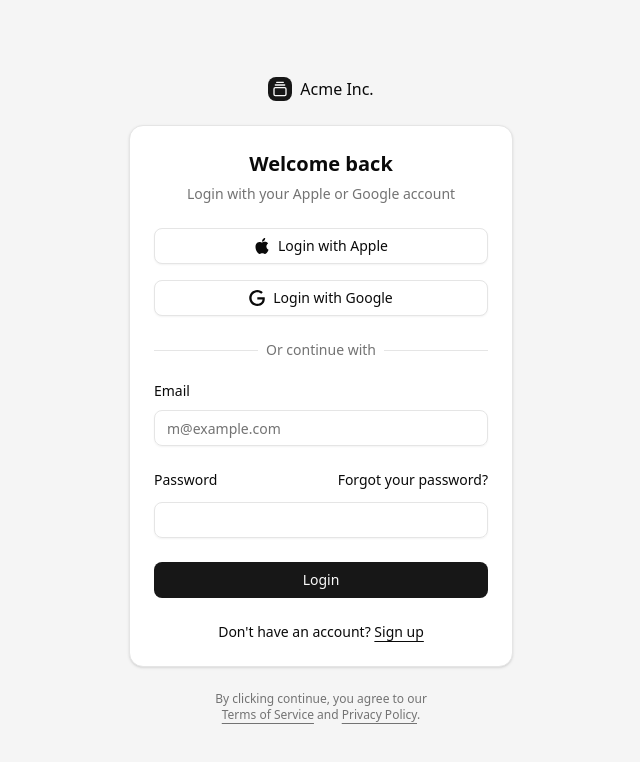
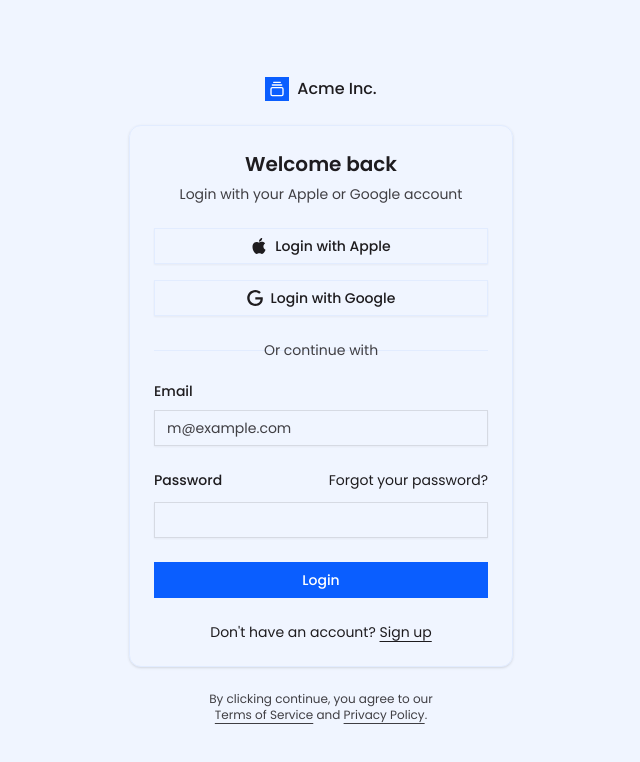
Before and after one commit to 4erkashin/nextjs-sandbox, a Next.js app: page /login in a window 1280 px wide. Shown: the top 762 px of the page, without its empty margins (319-959 px from the left). Built offline with nearby package versions, Linux system fonts and the light colour scheme.

Commit message:
refactor: update global styles and layout
- Replaced font variables in globals.css to use Poppins instead of Geist.
- Updated color variables for improved design consistency.
- Simplified layout in page.tsx, removing unnecessary elements and adding a basic "Hello World" header.

```diff
--- a/app/globals.css
+++ b/app/globals.css
@@ -6,7 +6,7 @@
 @theme inline {
   --color-background: var(--background);
   --color-foreground: var(--foreground);
-  --font-sans: var(--font-geist-sans);
+  --font-sans: var(--font-sans);
   --font-mono: var(--font-geist-mono);
   --color-sidebar-ring: var(--sidebar-ring);
   --color-sidebar-border: var(--sidebar-border);
@@ -40,76 +40,73 @@
   --radius-sm: calc(var(--radius) - 4px);
   --radius-md: calc(var(--radius) - 2px);
   --radius-lg: var(--radius);
-  --radius-xl: calc(var(--radius) + 4px);
+  --radius-xl: var(--radius-xl);
+  --color-destructive-foreground: var(--destructive-foreground);
 }
 
 :root {
-  --radius: 0.625rem;
-  --background: oklch(1 0 0);
-  --foreground: oklch(0.145 0 0);
-  --card: oklch(1 0 0);
-  --card-foreground: oklch(0.145 0 0);
-  --popover: oklch(1 0 0);
-  --popover-foreground: oklch(0.145 0 0);
-  --primary: oklch(0.205 0 0);
-  --primary-foreground: oklch(0.985 0 0);
-  --secondary: oklch(0.97 0 0);
-  --secondary-foreground: oklch(0.205 0 0);
-  --muted: oklch(0.97 0 0);
-  --muted-foreground: oklch(0.556 0 0);
-  --accent: oklch(0.97 0 0);
-  --accent-foreground: oklch(0.205 0 0);
-  --destructive: oklch(0.577 0.245 27.325);
-  --border: oklch(0.922 0 0);
-  --input: oklch(0.922 0 0);
-  --ring: oklch(0.708 0 0);
-  --chart-1: oklch(0.646 0.222 41.116);
-  --chart-2: oklch(0.6 0.118 184.704);
-  --chart-3: oklch(0.398 0.07 227.392);
-  --chart-4: oklch(0.828 0.189 84.429);
-  --chart-5: oklch(0.769 0.188 70.08);
-  --sidebar: oklch(0.985 0 0);
-  --sidebar-foreground: oklch(0.145 0 0);
-  --sidebar-primary: oklch(0.205 0 0);
-  --sidebar-primary-foreground: oklch(0.985 0 0);
-  --sidebar-accent: oklch(0.97 0 0);
-  --sidebar-accent-foreground: oklch(0.205 0 0);
-  --sidebar-border: oklch(0.922 0 0);
-  --sidebar-ring: oklch(0.708 0 0);
+  --primary: rgba(10, 94, 255, 1);
+  --accent: rgba(10, 94, 255, 0.06);
+  --border: rgba(10, 94, 255, 0.06);
+  --card-foreground: rgba(30, 28, 31, 1);
+  --destructive: rgba(255, 54, 51, 0.1);
+  --destructive-foreground: rgba(255, 54, 51, 1);
+  --accent-foreground: rgba(10, 94, 255, 1);
+  --foreground: rgba(30, 28, 31, 1);
+  --input: rgba(30, 28, 31, 0.12);
+  --muted: rgba(10, 94, 255, 0.06);
+  --popover-foreground: rgba(30, 28, 31, 1);
+  --primary-foreground: rgba(255, 255, 255, 1);
+  --ring: rgba(10, 94, 255, 0.9);
+  --secondary: rgba(10, 94, 255, 0.06);
+  --secondary-foreground: rgba(10, 94, 255, 1);
+  --muted-foreground: rgba(30, 28, 31, 0.84);
+  --chart-1: rgba(59, 130, 246, 1);
+  --chart-2: rgba(37, 99, 235, 1);
+  --chart-3: rgba(29, 78, 216, 1);
+  --chart-4: rgba(30, 64, 175, 1);
+  --chart-5: rgba(30, 58, 138, 1);
+  --sidebar-foreground: rgba(30, 28, 31, 0.84);
+  --sidebar: rgba(255, 255, 255, 1);
+  --sidebar-primary: rgba(10, 94, 255, 1);
+  --sidebar-primary-foreground: rgba(255, 255, 255, 1);
+  --sidebar-accent: rgba(10, 94, 255, 0.06);
+  --sidebar-accent-foreground: rgba(10, 94, 255, 1);
+  --sidebar-border: rgba(30, 28, 31, 0.12);
+  --sidebar-ring: rgba(10, 94, 255, 0.9);
+  --font-sans: Poppins, sans-serif;
+  --radius-xl: 0.75rem;
 }
 
 .dark {
-  --background: oklch(0.145 0 0);
-  --foreground: oklch(0.985 0 0);
-  --card: oklch(0.205 0 0);
-  --card-foreground: oklch(0.985 0 0);
-  --popover: oklch(0.205 0 0);
-  --popover-foreground: oklch(0.985 0 0);
-  --primary: oklch(0.922 0 0);
-  --primary-foreground: oklch(0.205 0 0);
-  --secondary: oklch(0.269 0 0);
-  --secondary-foreground: oklch(0.985 0 0);
-  --muted: oklch(0.269 0 0);
-  --muted-foreground: oklch(0.708 0 0);
-  --accent: oklch(0.269 0 0);
-  --accent-foreground: oklch(0.985 0 0);
-  --destructive: oklch(0.704 0.191 22.216);
-  --border: oklch(1 0 0 / 10%);
-  --input: oklch(1 0 0 / 15%);
-  --ring: oklch(0.556 0 0);
-  --chart-1: oklch(0.488 0.243 264.376);
-  --chart-2: oklch(0.696 0.17 162.48);
-  --chart-3: oklch(0.769 0.188 70.08);
-  --chart-4: oklch(0.627 0.265 303.9);
-  --chart-5: oklch(0.645 0.246 16.439);
-  --sidebar: oklch(0.205 0 0);
-  --sidebar-foreground: oklch(0.985 0 0);
-  --sidebar-primary: oklch(0.488 0.243 264.376);
-  --sidebar-primary-foreground: oklch(0.985 0 0);
-  --sidebar-accent: oklch(0.269 0 0);
-  --sidebar-accent-foreground: oklch(0.985 0 0);
-  --sidebar-border: oklch(1 0 0 / 10%);
-  --sidebar-ring: oklch(0.556 0 0);
+  --primary: rgba(10, 132, 255, 1);
+  --accent-foreground: rgba(10, 132, 255, 0.9);
+  --background: rgba(23, 23, 23, 1);
+  --border: rgba(10, 132, 255, 0.1);
+  --card: rgba(38, 38, 38, 1);
+  --accent: rgba(10, 132, 255, 0.14);
+  --card-foreground: rgba(255, 255, 255, 1);
+  --destructive: rgba(255, 54, 51, 0.1);
+  --destructive-foreground: rgba(255, 54, 51, 1);
+  --foreground: rgba(255, 255, 255, 1);
+  --input: rgba(255, 255, 255, 0.14);
+  --popover-foreground: rgba(255, 255, 255, 1);
+  --primary-foreground: rgba(255, 255, 255, 0.88);
+  --ring: rgba(59, 130, 246, 0.14);
+  --secondary: rgba(10, 132, 255, 0.1);
+  --secondary-foreground: rgba(10, 132, 255, 1);
+  --chart-1: rgba(96, 165, 250, 1);
+  --chart-2: rgba(59, 130, 246, 1);
+  --chart-3: rgba(37, 99, 235, 1);
+  --chart-4: rgba(29, 78, 216, 1);
+  --chart-5: rgba(30, 64, 175, 1);
+  --sidebar-foreground: rgba(255, 255, 255, 0.88);
+  --sidebar-primary: rgba(10, 132, 255, 1);
+  --sidebar-primary-foreground: rgba(255, 255, 255, 0.88);
+  --sidebar-accent: rgba(10, 132, 255, 0.16);
+  --sidebar-accent-foreground: rgba(10, 132, 255, 1);
+  --sidebar-border: rgba(255, 255, 255, 0.14);
+  --sidebar-ring: rgba(10, 132, 255, 0.9);
 }
 
 @layer base {
--- a/app/layout.tsx
+++ b/app/layout.tsx
@@ -1,11 +1,12 @@
 import "./globals.css";
 
 import type { Metadata } from "next";
-import { Geist, Geist_Mono } from "next/font/google";
+import { Geist_Mono, Poppins } from "next/font/google";
 
-const geistSans = Geist({
-  variable: "--font-geist-sans",
+const poppins = Poppins({
+  variable: "--font-poppins",
   subsets: ["latin"],
+  weight: ["400", "500", "600", "700", "800", "900"],
 });
 
 const geistMono = Geist_Mono({
@@ -25,9 +26,7 @@ export default function RootLayout({
 }>) {
   return (
     <html lang="en">
-      <body
-        className={`${geistSans.variable} ${geistMono.variable} antialiased`}
-      >
+      <body className={`${poppins.variable} ${geistMono.variable} antialiased`}>
         {children}
       </body>
     </html>
--- a/app/page.tsx
+++ b/app/page.tsx
@@ -1,103 +1,7 @@
-import Image from "next/image";
-
 export default function Home() {
   return (
-    <div className="font-sans grid grid-rows-[20px_1fr_20px] items-center justify-items-center min-h-screen p-8 pb-20 gap-16 sm:p-20">
-      <main className="flex flex-col gap-[32px] row-start-2 items-center sm:items-start">
-        <Image
-          className="dark:invert"
-          src="/next.svg"
-          alt="Next.js logo"
-          width={180}
-          height={38}
-          priority
-        />
-        <ol className="font-mono list-inside list-decimal text-sm/6 text-center sm:text-left">
-          <li className="mb-2 tracking-[-.01em]">
-            Get started by editing{" "}
-            <code className="bg-black/[.05] dark:bg-white/[.06] font-mono font-semibold px-1 py-0.5 rounded">
-              app/page.tsx
-            </code>
-            .
-          </li>
-          <li className="tracking-[-.01em]">
-            Save and see your changes instantly.
-          </li>
-        </ol>
-
-        <div className="flex gap-4 items-center flex-col sm:flex-row">
-          <a
-            className="rounded-full border border-solid border-transparent transition-colors flex items-center justify-center bg-foreground text-background gap-2 hover:bg-[#383838] dark:hover:bg-[#ccc] font-medium text-sm sm:text-base h-10 sm:h-12 px-4 sm:px-5 sm:w-auto"
-            href="https://vercel.com/new?utm_source=create-next-app&utm_medium=appdir-template-tw&utm_campaign=create-next-app"
-            target="_blank"
-            rel="noopener noreferrer"
-          >
-            <Image
-              className="dark:invert"
-              src="/vercel.svg"
-              alt="Vercel logomark"
-              width={20}
-              height={20}
-            />
-            Deploy now
-          </a>
-          <a
-            className="rounded-full border border-solid border-black/[.08] dark:border-white/[.145] transition-colors flex items-center justify-center hover:bg-[#f2f2f2] dark:hover:bg-[#1a1a1a] hover:border-transparent font-medium text-sm sm:text-base h-10 sm:h-12 px-4 sm:px-5 w-full sm:w-auto md:w-[158px]"
-            href="https://nextjs.org/docs?utm_source=create-next-app&utm_medium=appdir-template-tw&utm_campaign=create-next-app"
-            target="_blank"
-            rel="noopener noreferrer"
-          >
-            Read our docs
-          </a>
-        </div>
-      </main>
-      <footer className="row-start-3 flex gap-[24px] flex-wrap items-center justify-center">
-        <a
-          className="flex items-center gap-2 hover:underline hover:underline-offset-4"
-          href="https://nextjs.org/learn?utm_source=create-next-app&utm_medium=appdir-template-tw&utm_campaign=create-next-app"
-          target="_blank"
-          rel="noopener noreferrer"
-        >
-          <Image
-            aria-hidden
-            src="/file.svg"
-            alt="File icon"
-            width={16}
-            height={16}
-          />
-          Learn
-        </a>
-        <a
-          className="flex items-center gap-2 hover:underline hover:underline-offset-4"
-          href="https://vercel.com/templates?framework=next.js&utm_source=create-next-app&utm_medium=appdir-template-tw&utm_campaign=create-next-app"
-          target="_blank"
-          rel="noopener noreferrer"
-        >
-          <Image
-            aria-hidden
-            src="/window.svg"
-            alt="Window icon"
-            width={16}
-            height={16}
-          />
-          Examples
-        </a>
-        <a
-          className="flex items-center gap-2 hover:underline hover:underline-offset-4"
-          href="https://nextjs.org?utm_source=create-next-app&utm_medium=appdir-template-tw&utm_campaign=create-next-app"
-          target="_blank"
-          rel="noopener noreferrer"
-        >
-          <Image
-            aria-hidden
-            src="/globe.svg"
-            alt="Globe icon"
-            width={16}
-            height={16}
-          />
-          Go to nextjs.org →
-        </a>
-      </footer>
+    <div className="flex min-h-screen flex-col items-center p-4 font-sans">
+      <h1>Hello World</h1>
     </div>
   );
 }
```
